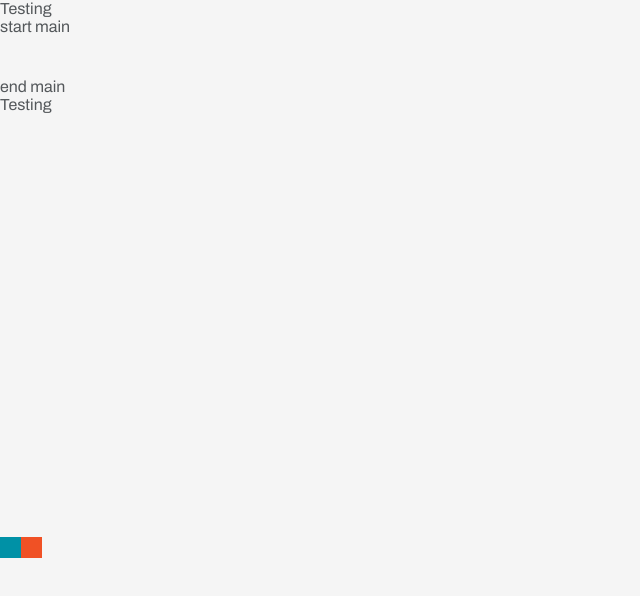
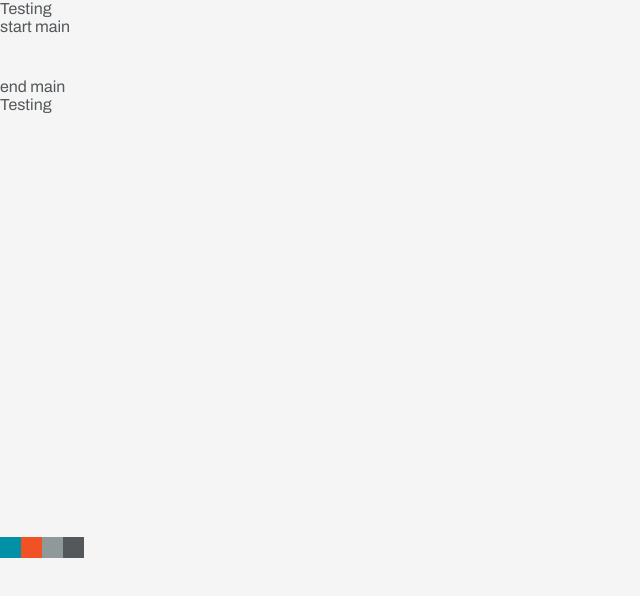
Before and after one commit to Apiary-Arqlite/arqlite, a React (Create React App) app: page / in a window 1280 px wide. Shown: the top 596 px of the page, without its empty margins (0-640 px from the left). Built offline with nearby package versions, Linux system fonts and the light colour scheme.

Commit message:
4 little cubes
they all have the animation, but it happens at the same time...

```diff
--- a/src/Animation/Box1.jsx
+++ b/src/Animation/Box1.jsx
@@ -8,18 +8,19 @@ export default function Box1() {
         end: { y: 500, opacity: 1 },
       }
 
+
+
 return(
-    <div className="box-container">
-        <motion.div className="box-blue"
-        initial ={{opacity: 0}}
-        animate={{ y: 500, opacity: 1 }}
-        transition={{ duration: 2 }}>
-
+    <motion.div className="box-container" >
+        <motion.div className="box-blue" initial="start" animate="end" variants={littleCube} transition={{ duration: 2 }}>
         </motion.div>
-        <motion.div className="box-orange" initial="start" animate="end" variants={littleCube}>
-
+        <motion.div className="box-orange" initial="start" animate="end" variants={littleCube} transition={{ duration: 2 }}>
+        </motion.div>
+        <motion.div className="box-light-gray" initial="start" animate="end" variants={littleCube} transition={{ duration: 2 }}>
+        </motion.div>
+        <motion.div className="box-dark-gray" initial="start" animate="end" variants={littleCube} transition={{ duration: 2 }}>
         </motion.div>
 
-    </div>
+    </motion.div>
     )
 }
```
